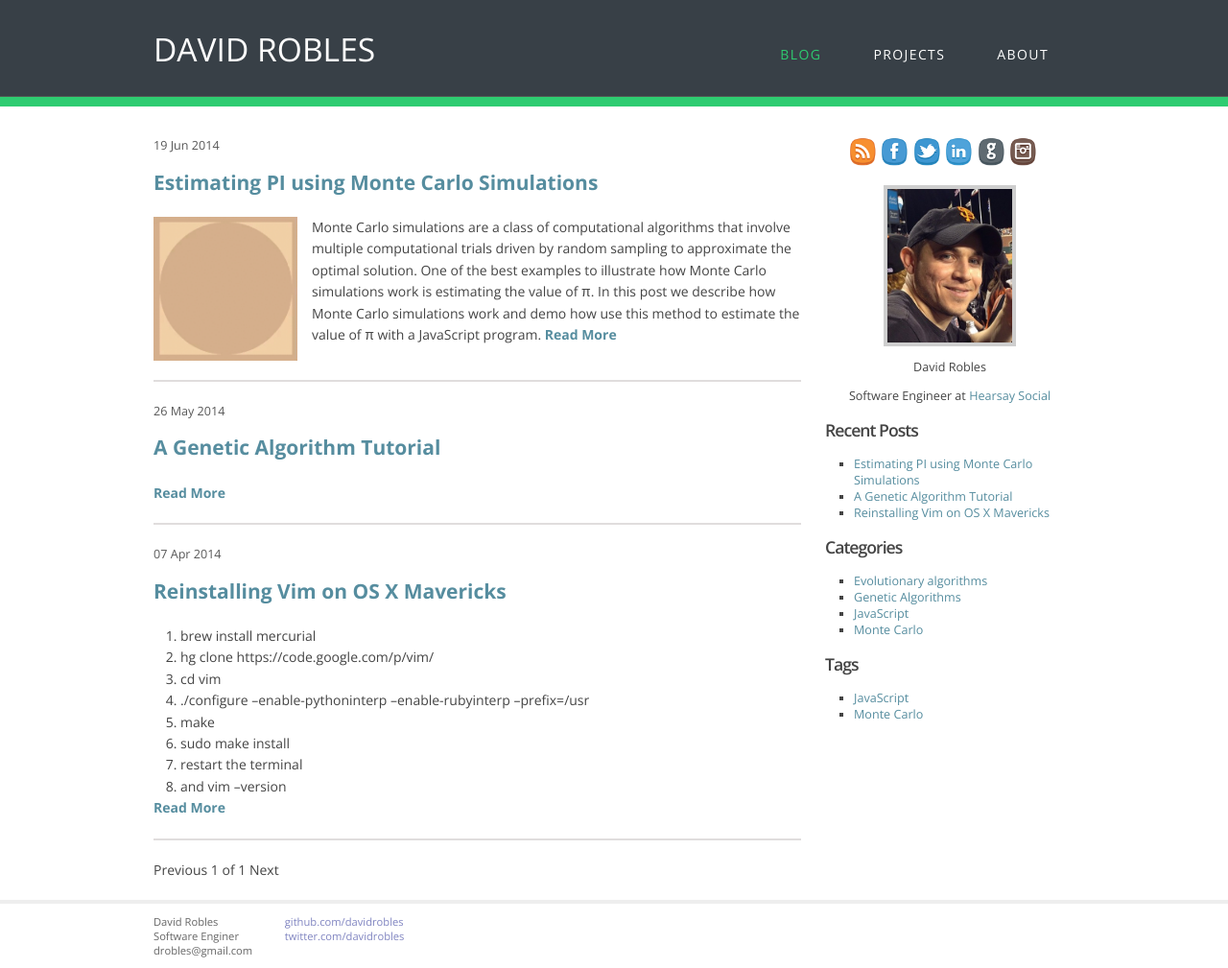
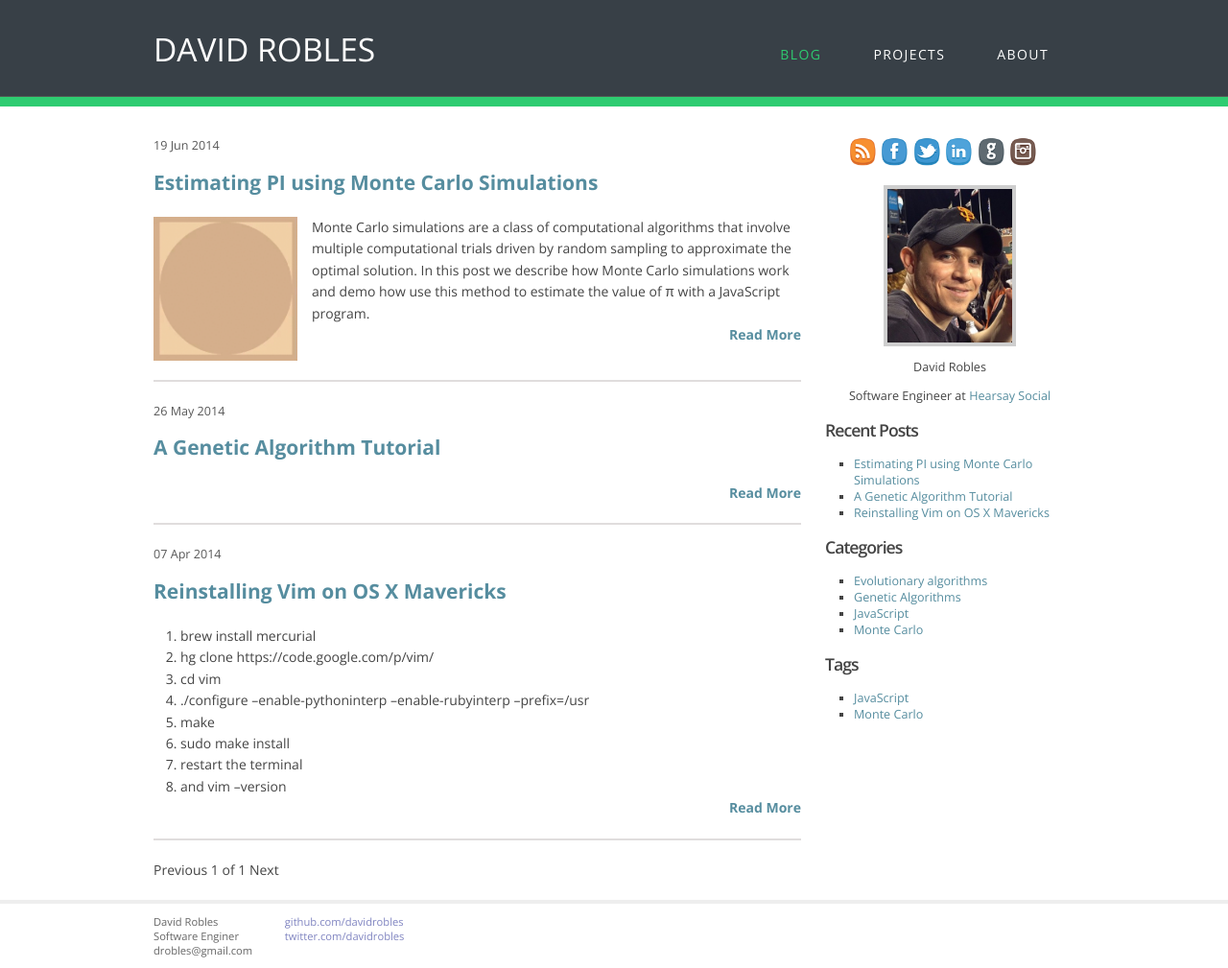
Before and after one commit to davidrobles/davidrobles.github.io, a Jekyll site: the page built from index.html, in a window 1280 px wide. Shown: the whole page at 96% size. Built offline with Jekyll 4.4.1, drawn with Linux system fonts in a browser that asks for light colours; Markdown is read by kramdown in place of the engine named in the settings; the list of posts is cut into pages by our own code.

Commit message:
Align 'Read more' to right

```diff
--- a/_posts/2014-06-05-estimating-pi-using-monte-carlo-simulations.md
+++ b/_posts/2014-06-05-estimating-pi-using-monte-carlo-simulations.md
@@ -5,11 +5,9 @@ date:       2014-06-19 09:48:16
 comments:   true
 excerpt:    "Monte Carlo simulations are a class of computational algorithms
              that involve multiple computational trials driven by random
-             sampling to approximate the optimal solution. One of the best
-             examples to illustrate how Monte Carlo simulations work is
-             estimating the value of &pi;. In this post we describe how Monte
-             Carlo simulations work and demo how use this method to estimate the
-             value of &pi; with a JavaScript program."
+             sampling to approximate the optimal solution. In this post we
+             describe how Monte Carlo simulations work and demo how use this
+             method to estimate the value of &pi; with a JavaScript program."
 img:        "mcpi/mcpi.gif"
 categories: [JavaScript, Monte Carlo]
 tags:       [JavaScript, Monte Carlo]
--- a/css/main.scss
+++ b/css/main.scss
@@ -201,6 +201,8 @@ span.code {
 .post {
     a.read-more {
         font-weight: bold;
+        display: block;
+        text-align: right;
     }
     img.excerpt {
         float: left;
```
